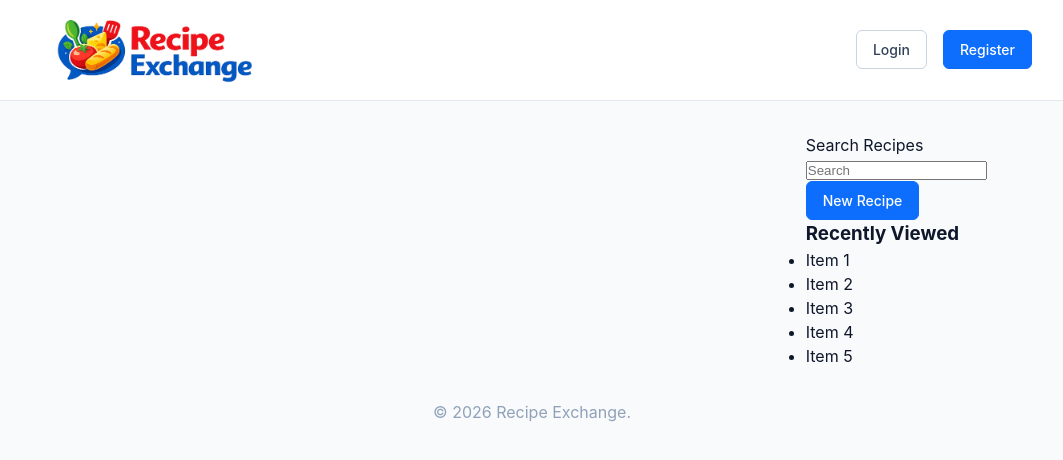
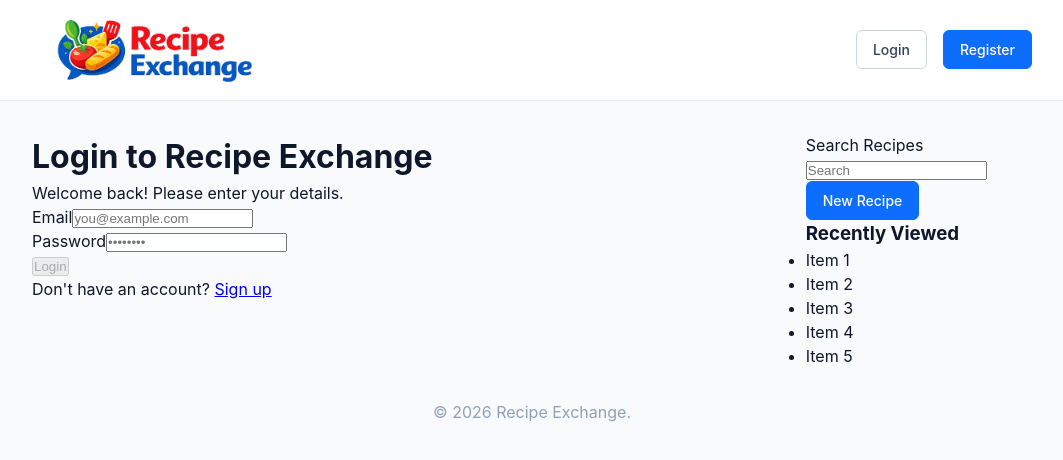
Before and after one commit to johnellison919/recipe-exchange, an Angular app in the folder frontend/: page /login in a window 1280 px wide. Before the commit this address led to /. Shown: the top 460 px of the page, without its empty margins (108-1171 px from the left). Built offline with nearby package versions, Linux system fonts and the light colour scheme.

Commit message:
feat: Adds login component

```diff
--- a/frontend/src/app/app.routes.ts
+++ b/frontend/src/app/app.routes.ts
@@ -2,6 +2,7 @@ import { Routes } from '@angular/router';
 import { RegisterComponent } from './features/auth/register/register.component';
 import { guestGuard } from './core/guards/guest.guard';
 import { RecipeFeedComponent } from './features/recipes/recipe-feed/recipe-feed.component';
+import { LoginComponent } from './features/auth/login/login.component';
 
 export const routes: Routes = [
   {
@@ -15,4 +16,10 @@ export const routes: Routes = [
     title: 'Register - Recipe Exchange',
     canActivate: [guestGuard],
   },
+  {
+    path: 'login',
+    component: LoginComponent,
+    title: 'Login - Recipe Exchange',
+    canActivate: [guestGuard],
+  },
 ];
--- /dev/null
+++ b/frontend/src/app/features/auth/login/login.component.html
@@ -0,0 +1,61 @@
+<div class="login">
+  <div class="login-container">
+    <h1>Login to Recipe Exchange</h1>
+    <p class="subtitle">Welcome back! Please enter your details.</p>
+    @if (authError) {
+      <div class="error-message">{{ authError }}</div>
+    }
+    <form [formGroup]="loginForm" (ngSubmit)="onSubmit()">
+      <div class="form-group">
+        <label for="email">Email</label>
+        <input
+          id="email"
+          type="email"
+          formControlName="email"
+          placeholder="you@example.com"
+          [class.error]="loginForm.get('email')?.invalid && loginForm.get('email')?.touched"
+        />
+        @if (loginForm.get('email')?.hasError('required') && loginForm.get('email')?.touched) {
+          <span class="field-error">Email is required</span>
+        }
+        @if (loginForm.get('email')?.hasError('email') && loginForm.get('email')?.touched) {
+          <span class="field-error">Please enter a valid email</span>
+        }
+      </div>
+
+      <div class="form-group">
+        <label for="password">Password</label>
+        <input
+          id="password"
+          type="password"
+          formControlName="password"
+          placeholder="••••••••"
+          [class.error]="loginForm.get('password')?.invalid && loginForm.get('password')?.touched"
+        />
+        @if (
+          loginForm.get('password')?.hasError('required') && loginForm.get('password')?.touched
+        ) {
+          <span class="field-error">Password is required</span>
+        }
+        @if (
+          loginForm.get('password')?.hasError('minlength') && loginForm.get('password')?.touched
+        ) {
+          <span class="field-error">Password must be at least 6 characters</span>
+        }
+      </div>
+
+      <button type="submit" class="submit-button" [disabled]="loginForm.invalid || authLoading">
+        @if (authLoading) {
+          Logging in...
+        } @else {
+          Login
+        }
+      </button>
+    </form>
+
+    <p class="footer-text">
+      Don't have an account?
+      <a routerLink="/register">Sign up</a>
+    </p>
+  </div>
+</div>
--- /dev/null
+++ b/frontend/src/app/features/auth/login/login.component.ts
@@ -0,0 +1,46 @@
+import { Component, inject } from '@angular/core';
+import { FormBuilder, ReactiveFormsModule, Validators } from '@angular/forms';
+import { AuthService } from '../../../core/auth.service';
+import { Router, RouterLink } from '@angular/router';
+import { CommonModule } from '@angular/common';
+
+@Component({
+  selector: 'app-login',
+  imports: [CommonModule, ReactiveFormsModule, RouterLink],
+  templateUrl: './login.component.html',
+  styleUrl: './login.component.css',
+})
+export class LoginComponent {
+  private readonly formBuilder = inject(FormBuilder);
+  private readonly authService = inject(AuthService);
+  private readonly router = inject(Router);
+
+  protected readonly loginForm = this.formBuilder.group({
+    email: ['', [Validators.required, Validators.email]],
+    password: ['', [Validators.required, Validators.minLength(6)]],
+  });
+
+  get authError() {
+    return this.authService.authError();
+  }
+
+  get authLoading() {
+    return this.authService.authLoading();
+  }
+
+  onSubmit(): void {
+    if (this.loginForm.invalid) {
+      return;
+    }
+
+    const credentials = this.loginForm.value as { email: string; password: string };
+    this.authService.login(credentials).subscribe({
+      next: () => {
+        this.router.navigate(['/']);
+      },
+      error: (error) => {
+        console.error('Login failed:', error);
+      },
+    });
+  }
+}
```
Also changed, not shown: frontend/src/app/features/auth/login/login.component.css (added), 1 other file (tests, documents, lock files or other folders).
